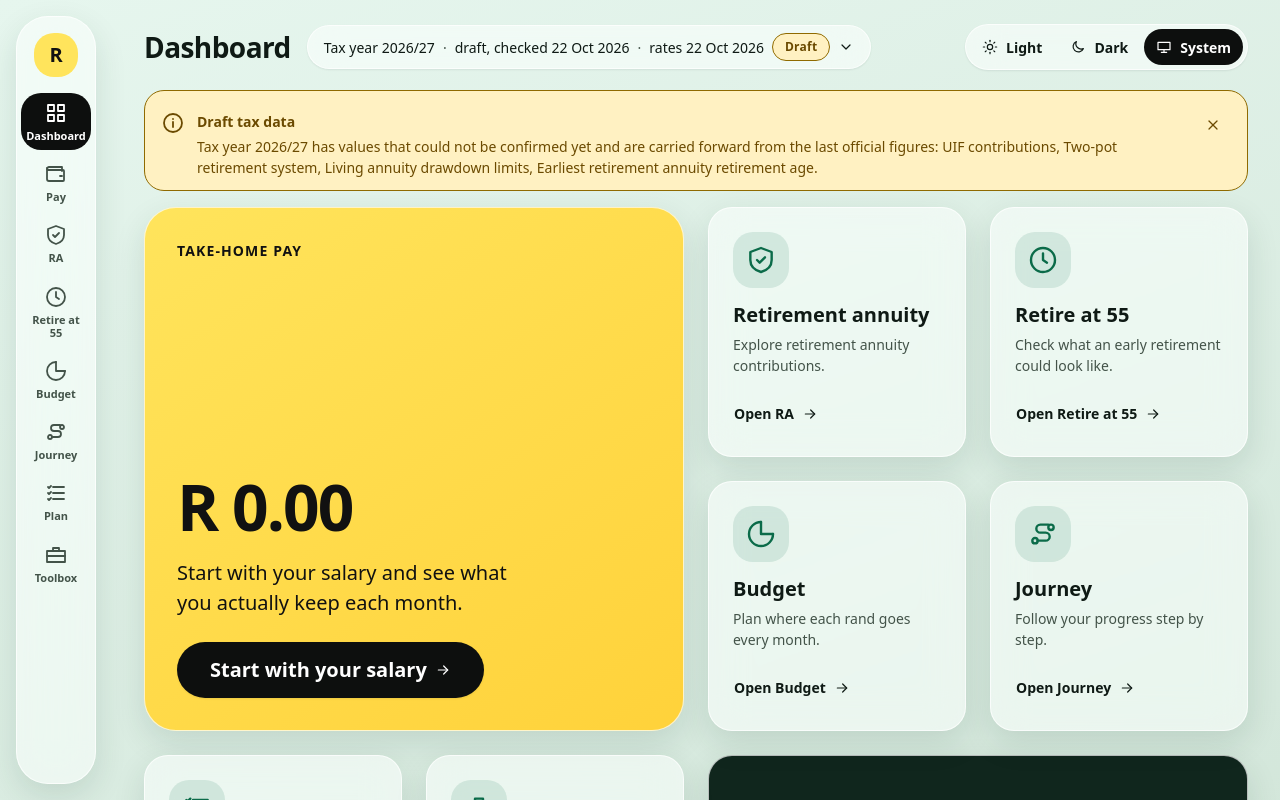
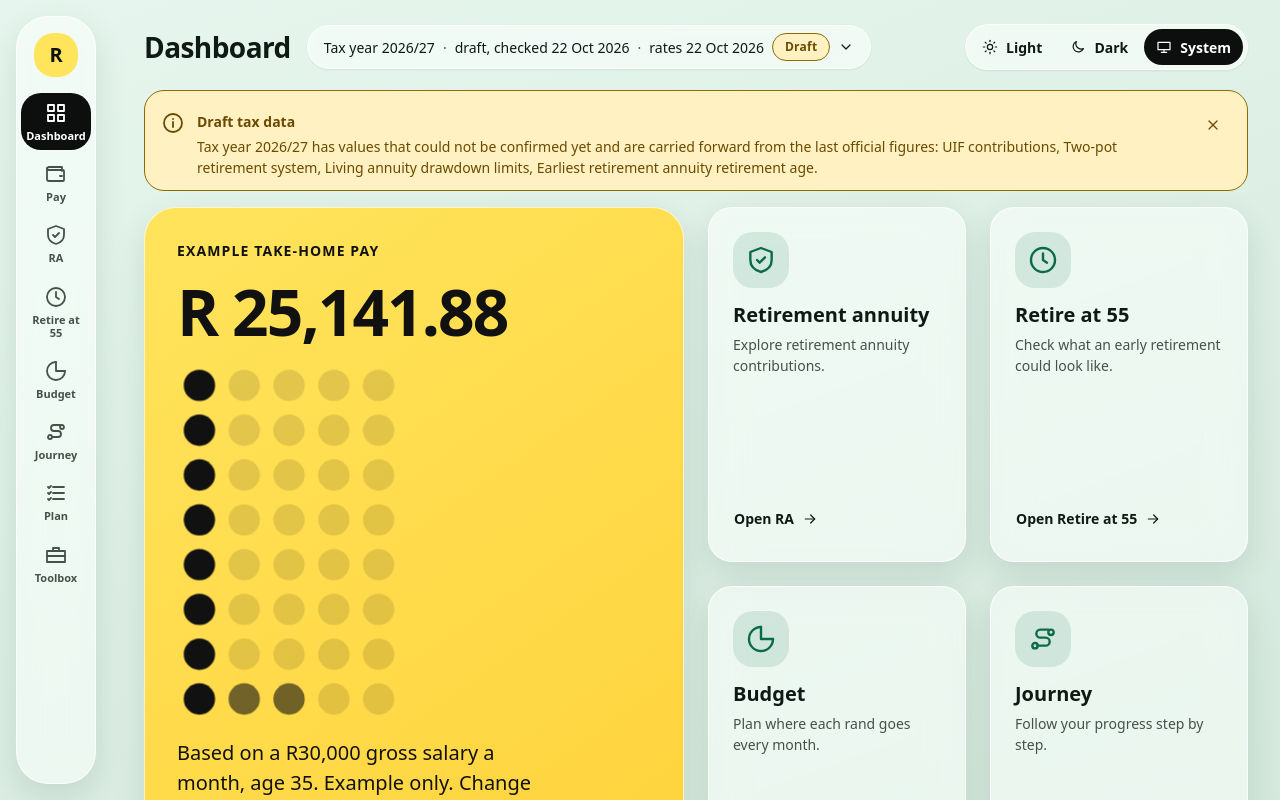
Before and after one commit to JadeHendricks/randwise, an Angular app: page / in a window 1280 px wide. Shown: the top 800 px of the page. Built offline with nearby package versions, Linux system fonts and the light colour scheme.

Commit message:
feat(dashboard): add live pay card
The yellow hero card now shows the shared salary estimate with a dot matrix of the gross split.

```diff
--- a/src/app/features/dashboard/dashboard-page.html
+++ b/src/app/features/dashboard/dashboard-page.html
@@ -1,10 +1,27 @@
 <section class="dashboard" aria-label="Overview">
   <rw-card class="dashboard__hero" variant="hero-yellow" padding="lg">
-    <p class="dashboard__eyebrow">Take-home pay</p>
-    <rw-money class="dashboard__figure" [value]="0" size="hero" />
-    <p class="dashboard__lead">Start with your salary and see what you actually keep each month.</p>
+    <p class="dashboard__eyebrow">
+      {{ store.isExample() ? 'Example take-home pay' : 'Your take-home pay' }}
+    </p>
+    @if (net() !== null) {
+      <rw-money class="dashboard__figure" [value]="net()!" size="hero" />
+      <rw-dot-matrix
+        class="dashboard__split"
+        label="How a month's gross pay splits between net pay, PAYE, UIF, retirement and other deductions"
+        [columns]="split()"
+        [highlight]="0"
+      />
+      <p class="dashboard__lead">
+        {{ summary() }}
+        @if (store.isExample()) {
+          Example only. Change it on the Pay page.
+        }
+      </p>
+    } @else {
+      <p class="dashboard__lead dashboard__lead--unavailable">{{ unavailable() }}</p>
+    }
     <a rw-button size="lg" routerLink="/pay" class="dashboard__cta">
-      Start with your salary
+      Open the Pay page
       <rw-icon name="arrow-right" size="sm" />
     </a>
   </rw-card>
--- a/src/app/features/dashboard/dashboard-page.scss
+++ b/src/app/features/dashboard/dashboard-page.scss
@@ -25,6 +25,10 @@
 
   &__figure {
     margin-top: auto;
+  }
+
+  &__split {
+    max-width: 14rem;
   }
 
   &__lead {
--- a/src/app/features/dashboard/dashboard-page.ts
+++ b/src/app/features/dashboard/dashboard-page.ts
@@ -1,16 +1,22 @@
-import { ChangeDetectionStrategy, Component } from '@angular/core';
+import { ChangeDetectionStrategy, Component, computed, inject } from '@angular/core';
 import { RouterLink } from '@angular/router';
 
 import { NAV_ITEMS } from '../../core/navigation/nav-items';
+import { SalaryEstimator } from '../../core/salary/salary-estimator';
+import { SalaryInputsStore } from '../../core/salary/salary-inputs.store';
 import { Button } from '../../shared/atoms/button/button';
 import { Card } from '../../shared/atoms/card/card';
+import { DotMatrix, type DotColumn } from '../../shared/atoms/dot-matrix/dot-matrix';
 import { Icon } from '../../shared/atoms/icon/icon';
 import { Money } from '../../shared/atoms/money/money';
 import { BentoTile } from '../../shared/molecules/bento-tile/bento-tile';
 
+// Whole rands where possible ("R30 000"); cents only when the amount has them.
+const AMOUNT = new Intl.NumberFormat('en-ZA', { maximumFractionDigits: 2 });
+
 @Component({
   selector: 'rw-dashboard-page',
-  imports: [BentoTile, Button, Card, Icon, Money, RouterLink],
+  imports: [BentoTile, Button, Card, DotMatrix, Icon, Money, RouterLink],
   changeDetection: ChangeDetectionStrategy.OnPush,
   templateUrl: './dashboard-page.html',
   styleUrl: './dashboard-page.scss',
@@ -18,4 +24,34 @@ import { BentoTile } from '../../shared/molecules/bento-tile/bento-tile';
 export class DashboardPage {
   // The hero CTA already leads to Pay and the dashboard is this page, so neither gets a tile.
   protected readonly tiles = NAV_ITEMS.filter((item) => item.path !== '' && item.path !== 'pay');
+
+  protected readonly store = inject(SalaryInputsStore);
+  private readonly estimator = inject(SalaryEstimator);
+
+  // Null when there is no tax data or the engine rejected the figures.
+  protected readonly net = computed(() => {
+    const estimate = this.estimator.estimate();
+    return estimate?.ok ? (estimate.breakdown.find((l) => l.key === 'net')?.monthly ?? null) : null;
+  });
+
+  protected readonly summary = computed(() => {
+    const { basis, period, amount, age } = this.store.inputs();
+    const what = basis === 'gross' ? 'gross salary' : 'take-home pay';
+    const per = period === 'monthly' ? 'a month' : 'a year';
+    return `Based on a R${AMOUNT.format(amount)} ${what} ${per}, age ${age}.`;
+  });
+
+  protected readonly split = computed<readonly DotColumn[]>(() => {
+    const estimate = this.estimator.estimate();
+    return estimate?.ok
+      ? estimate.breakdown.map((line) => ({ label: line.label, value: line.monthly }))
+      : [];
+  });
+
+  // Why: the estimator returns null for "no tax data" and a message for a failed estimate.
+  protected readonly unavailable = computed(() => {
+    const estimate = this.estimator.estimate();
+    if (!estimate) return 'Tax data is unavailable, so there is no estimate to show.';
+    return estimate.ok ? null : estimate.message;
+  });
 }
```
Also changed, not shown: 1 other file (tests, documents, lock files or other folders).
